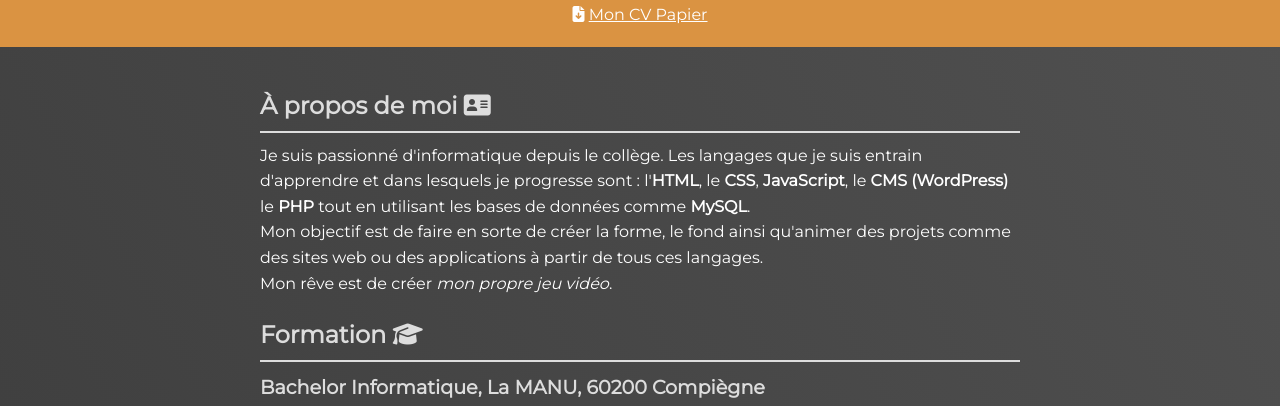
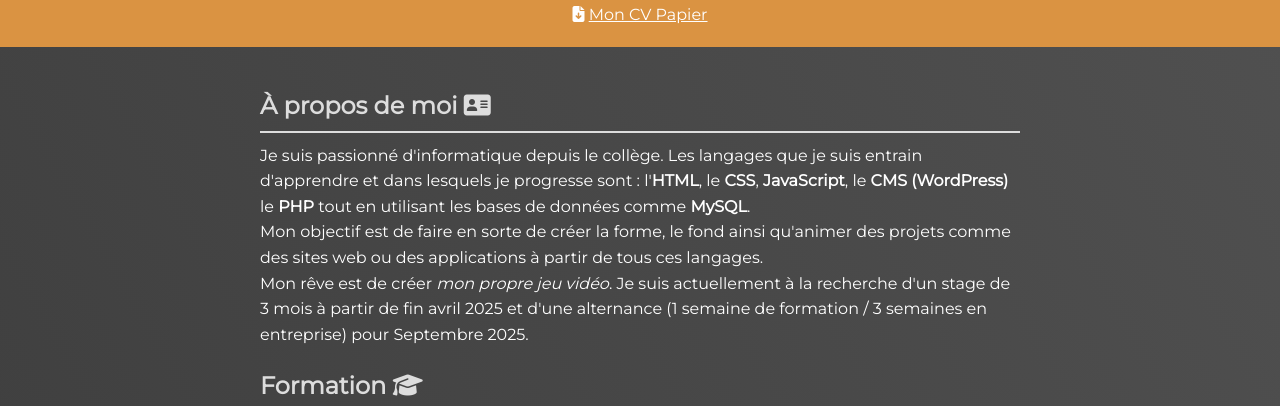
Before and after one commit to DogeBloxy/CV-numerique, a plain HTML site: page index.html in a window 1280 px wide. Shown: the part 387-793 px from the top of the page. Drawn offline with Linux system fonts and the light colour scheme.

Commit message:
add more infos

```diff
--- a/index.html
+++ b/index.html
@@ -49,6 +49,7 @@
                     Mon objectif est de faire en sorte de créer la forme, le fond
                     ainsi qu'animer des projets comme des sites web ou des applications à partir de tous ces langages.
                     <br>Mon rêve est de créer <i>mon propre jeu vidéo</i>.
+                    Je suis actuellement à la recherche d'un stage de 3 mois à partir de fin avril 2025 et d'une alternance (1 semaine de formation / 3 semaines en entreprise) pour Septembre 2025.
                 </p>
             </section>
 
@@ -56,7 +57,7 @@
                 <img class="shiba-profession" src="assets/img/profession.png" alt="Profession">
                 <h2>Formation <i class="fa-solid fa-graduation-cap"></i></h2>
                 <div class="education">
-                    <h3>Bachelor Informatique, La MANU, 60200 Compiègne</h3>
+                    <h3>Bachelor Développement Web & IA, La MANU, 60200 Compiègne</h3>
                     <span>2023 <i class="fa-solid fa-arrow-right"></i> 2026</span>
                 </div>
                 <div class="education">
```
